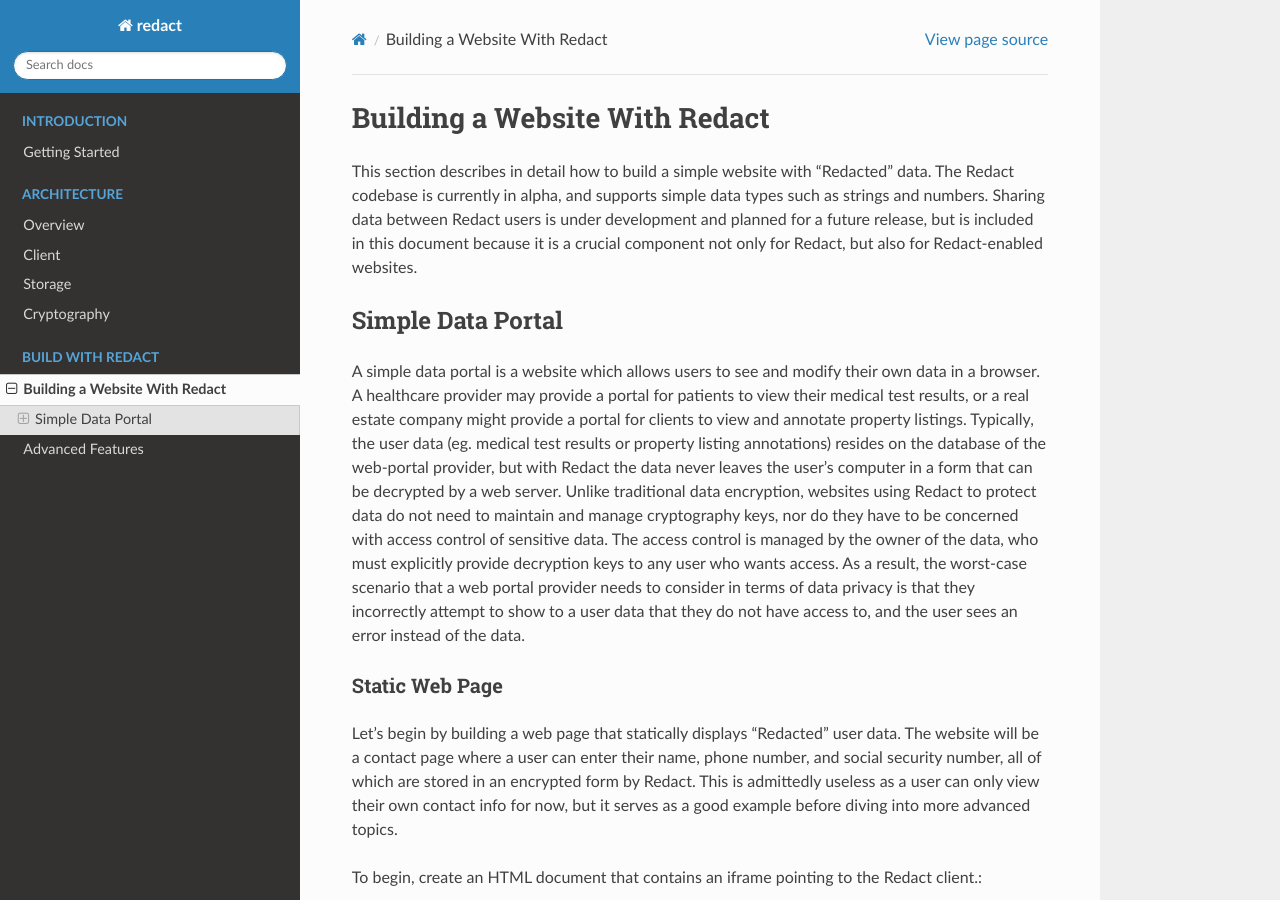
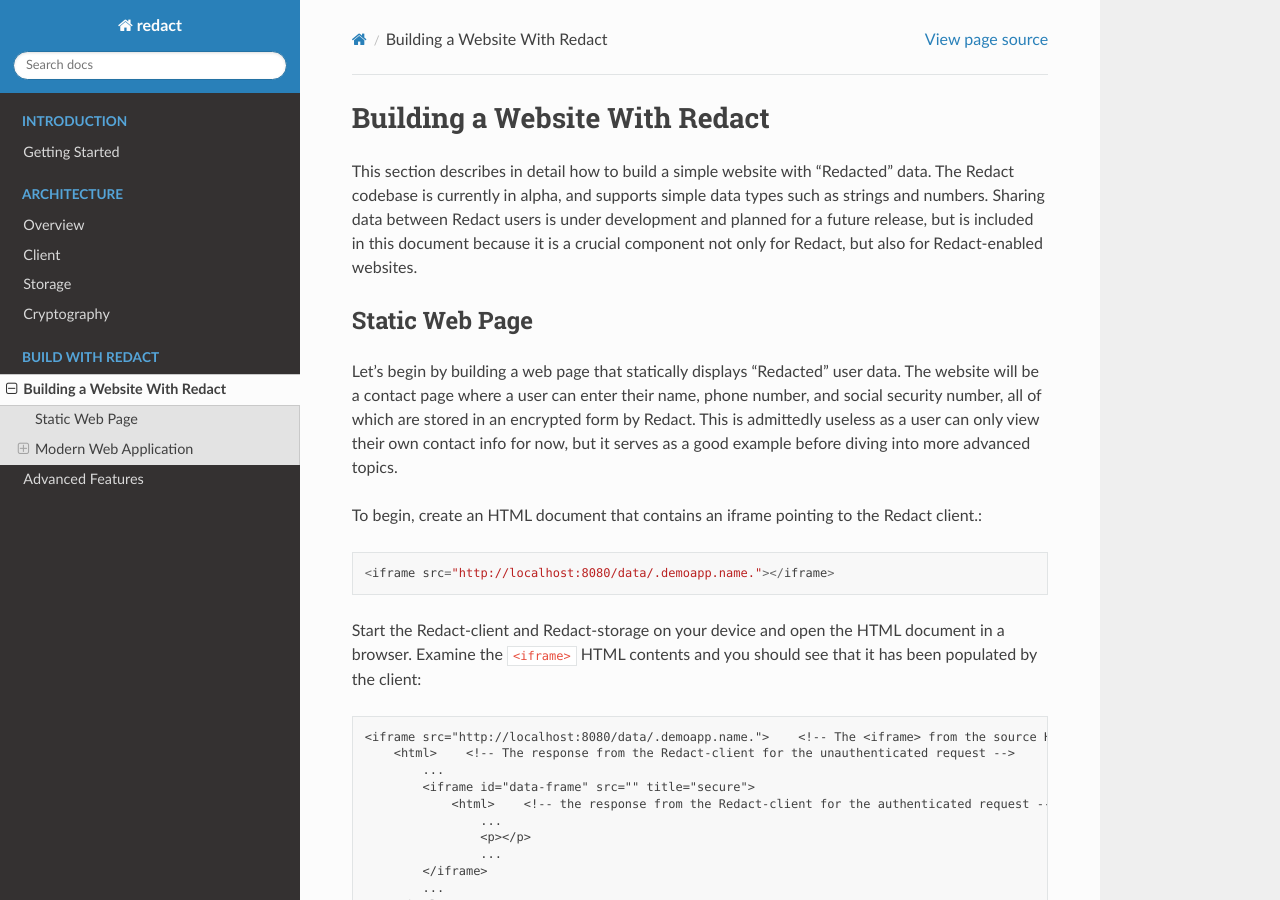
Before and after one commit to pauwels-labs/redact-docs, a Sphinx documentation site: the page built from source/basic-website.rst, in a window 1280 px wide and 900 px high. Built offline with Sphinx 7.4.7 and the Read the Docs theme 2.0.0, drawn with Linux system fonts in a browser that asks for light colours.

Commit message:
remove useless preamble from basic website page

```diff
--- a/source/basic-website.rst
+++ b/source/basic-website.rst
@@ -9,26 +9,8 @@
 because it is a crucial component not only for Redact, but also for
 Redact-enabled websites.
 
-Simple Data Portal
-------------------
-A simple data portal is a website which allows users to see and modify their own
-data in a browser. A healthcare provider may provide a portal for patients to
-view their medical test results, or a real estate company might provide a portal
-for clients to view and annotate property listings. Typically, the user data
-(eg. medical test results or property listing annotations) resides on the
-database of the web-portal provider, but with Redact the data never leaves the
-user's computer in a form that can be decrypted by a web server. Unlike
-traditional data encryption, websites using Redact to protect data do not need
-to maintain and manage cryptography keys, nor do they have to be concerned with
-access control of sensitive data. The access control is managed by the owner of
-the data, who must explicitly provide decryption keys to any user who wants
-access. As a result, the worst-case scenario that a web portal provider needs to
-consider in terms of data privacy is that they incorrectly attempt to show to a
-user data that they do not have access to, and the user sees an error instead of
-the data.
-
 Static Web Page
-~~~~~~~~~~~~~~~
+---------------
 Let's begin by building a web page that statically displays "Redacted" user
 data. The website will be a contact page where a user can enter their name,
 phone number, and social security number, all of which are stored in an
@@ -108,7 +90,7 @@
 the editable page, and vice-versa.
 
 Modern Web Application
-~~~~~~~~~~~~~~~~~~~~~~
+----------------------
 Modern web applications use javascript to respond to user actions and modify the
 page, and a backend server which responds to HTTP requests for data retrieval
 and updates.  Because Redact data is stored and operated on in a manner which is
```
